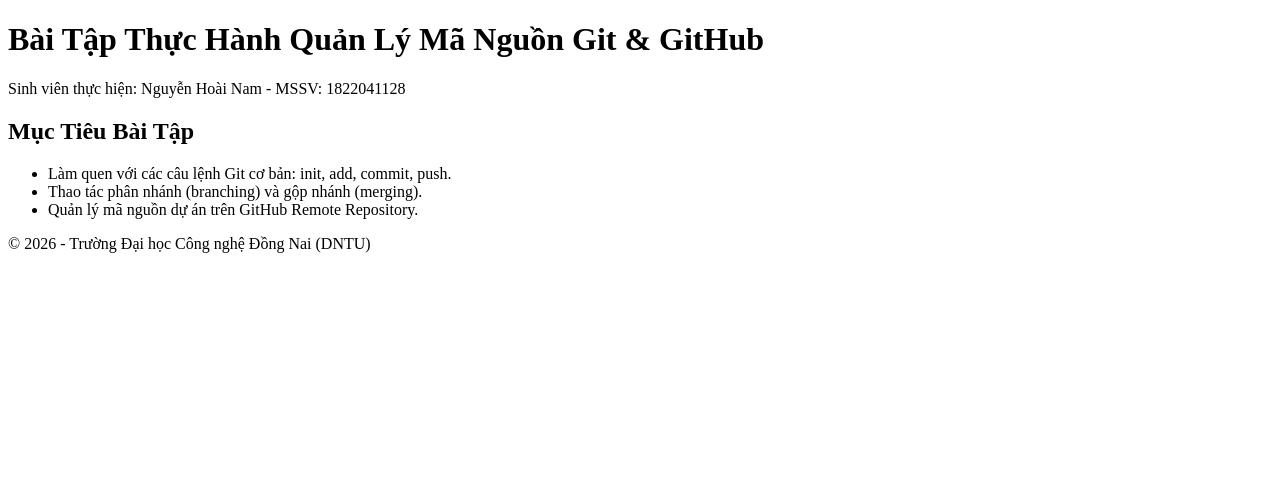
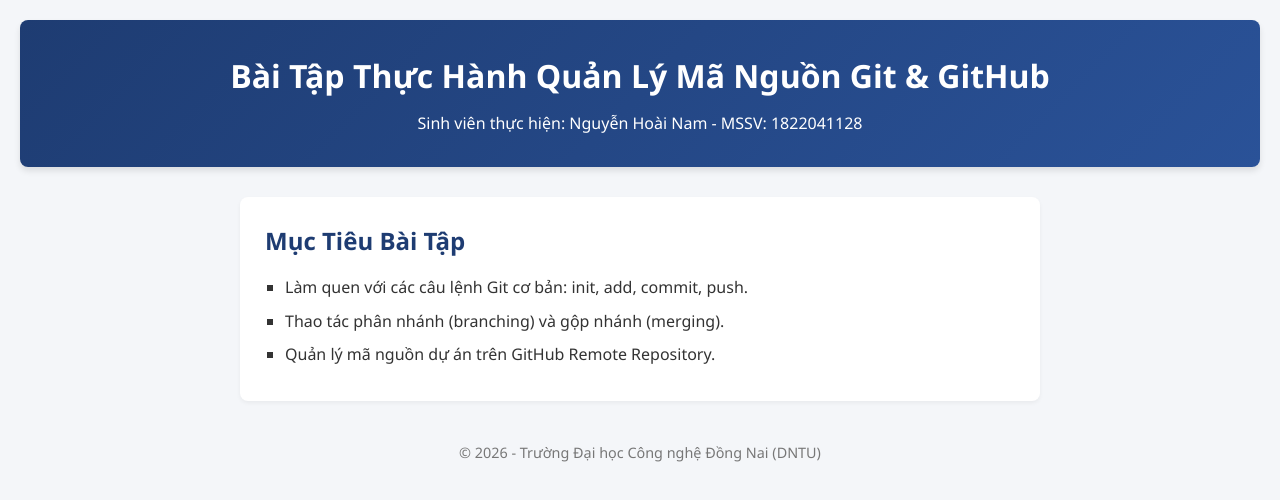
Before and after one commit to NguyenHoaiNam2/ThucHanhGit_1822041128, a plain HTML site: page index.html in a window 1280 px wide. Drawn offline with Linux system fonts and the light colour scheme.

Commit message:
feat: Thêm style.css và liên kết vào index.html

```diff
--- a/index.html
+++ b/index.html
@@ -4,6 +4,7 @@
     <meta charset="UTF-8">
     <meta name="viewport" content="width=device-width, initial-scale=1.0">
     <title>Bài Tập Thực Hành Git & GitHub - Nguyễn Hoài Nam</title>
+    <link rel="stylesheet" href="style.css">
 </head>
 <body>
     <header>
--- /dev/null
+++ b/style.css
@@ -0,0 +1,61 @@
+/* style.css - Định dạng giao diện cơ bản */
+* {
+    margin: 0;
+    padding: 0;
+    box-sizing: border-box;
+}
+
+body {
+    font-family: 'Segoe UI', Tahoma, Geneva, Verdana, sans-serif;
+    line-height: 1.6;
+    background-color: #f4f6f9;
+    color: #333;
+    padding: 20px;
+}
+
+header {
+    background: linear-gradient(135deg, #1e3c72, #2a5298);
+    color: white;
+    padding: 30px;
+    border-radius: 8px;
+    text-align: center;
+    box-shadow: 0 4px 6px rgba(0, 0, 0, 0.1);
+}
+
+header h1 {
+    font-size: 2rem;
+    margin-bottom: 10px;
+}
+
+main {
+    max-width: 800px;
+    margin: 30px auto;
+}
+
+.card {
+    background: white;
+    padding: 25px;
+    border-radius: 8px;
+    box-shadow: 0 2px 4px rgba(0, 0, 0, 0.05);
+}
+
+.card h2 {
+    color: #1e3c72;
+    margin-bottom: 15px;
+}
+
+.card ul {
+    list-style-type: square;
+    padding-left: 20px;
+}
+
+.card li {
+    margin-bottom: 8px;
+}
+
+footer {
+    text-align: center;
+    margin-top: 40px;
+    color: #777;
+    font-size: 0.9rem;
+}
```
